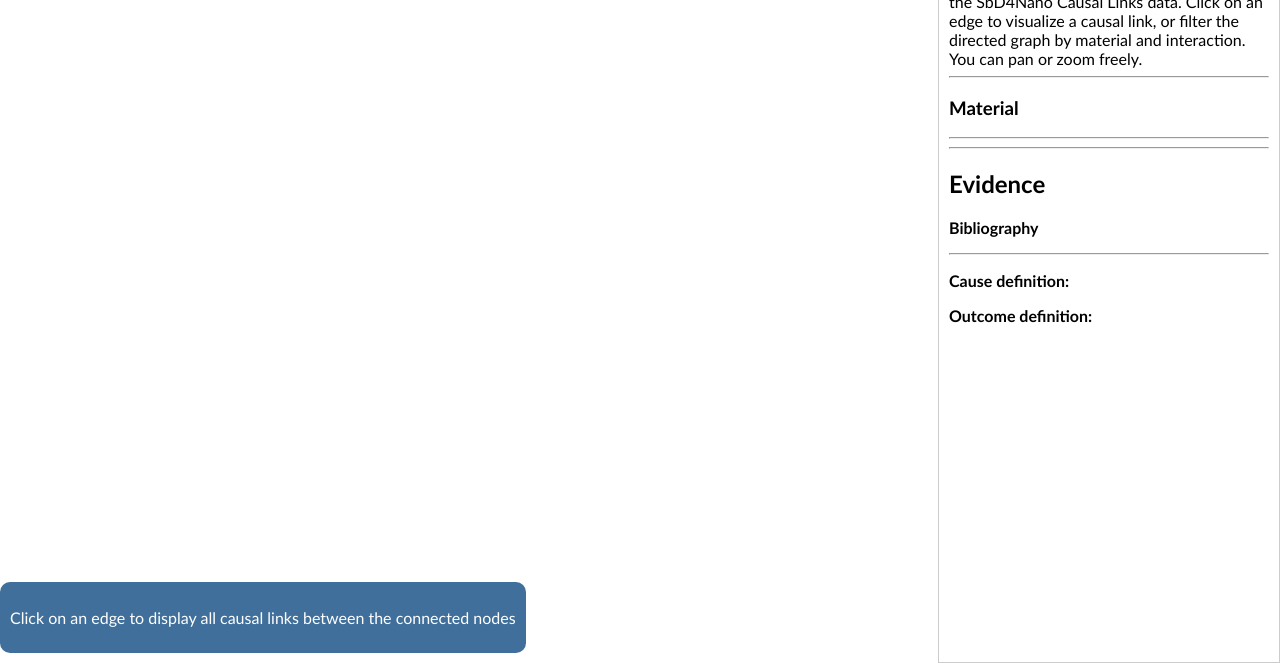
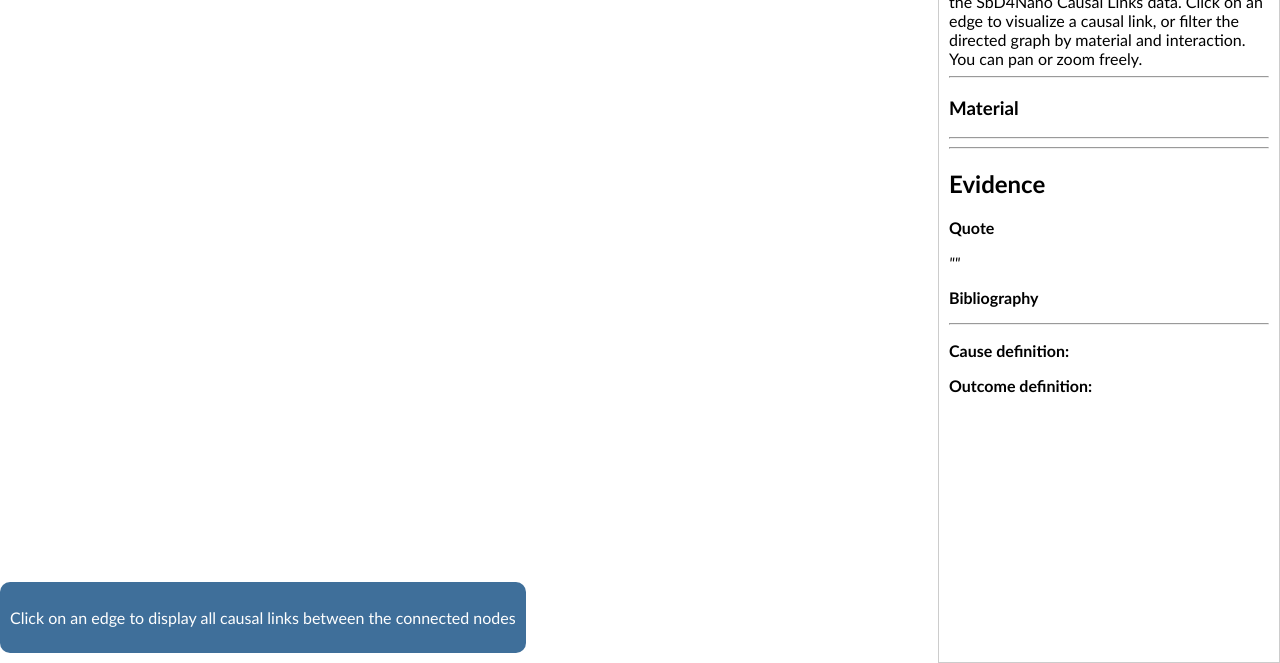
Before and after one commit to h2020-sbd4nano/SbD4Nano_Causal_RDF, a plain HTML site: page docs/index.html in a window 1280 px wide. Shown: the part 137-800 px from the top of the page. Drawn offline with nearby package versions, Linux system fonts and the light colour scheme; no server answers; a script that the page names is missing; a web font is replaced by a local one.

Commit message:
Update index.html

```diff
--- a/docs/index.html
+++ b/docs/index.html
@@ -99,8 +99,9 @@ body, html {
     <hr>
     <div id="citation-box">
         <h2>Evidence</h2>
+        <p><strong>Quote</strong></p>
         <div id="quote-box">
-            <p><i><span id="quote"></span></i></p>
+            <p><i>"<span id="quote"></span>"</i></p>
         </div>
         <p><strong>Bibliography</strong></p>
         <div id="formatted-doi"></div>
```
